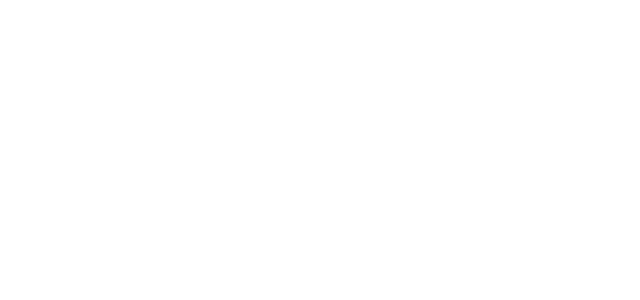
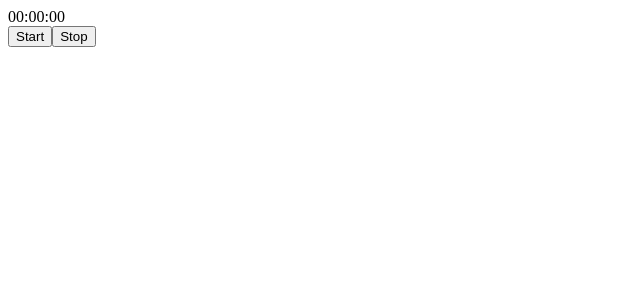
Before and after one commit to JakubNJ1212/my-react-app, a React (Vite) app: page / in a window 1280 px wide. Shown: the top 300 px of the page, without its empty margins (0-640 px from the left). Built offline with nearby package versions, Linux system fonts and the light colour scheme.

Commit message:
Added a start and stop buttons

```diff
--- a/src/App.jsx
+++ b/src/App.jsx
@@ -5,7 +5,7 @@
 
   return (
     <>
-
+      <Stopwatch/>
     </>
   );
 }
--- a/src/Stopwatch.jsx
+++ b/src/Stopwatch.jsx
@@ -10,7 +10,7 @@
     const startTimeRef = useRef(0);
 
 
-    useEffects(() => {
+    useEffect(() => {
 
 
     }, [isRunning]) ;
@@ -34,7 +34,13 @@
     return(<>
    <div className="stopwatch">
         <div className="display">
-            {formatTime}
+            {formatTime()}
+        </div>
+        <div className="controls">
+            <button onClick={start}  className="start-button">Start</button>
+            <button onClick={stop}  className="stop-button">Stop</button>
+
+
         </div>
 
 
```
